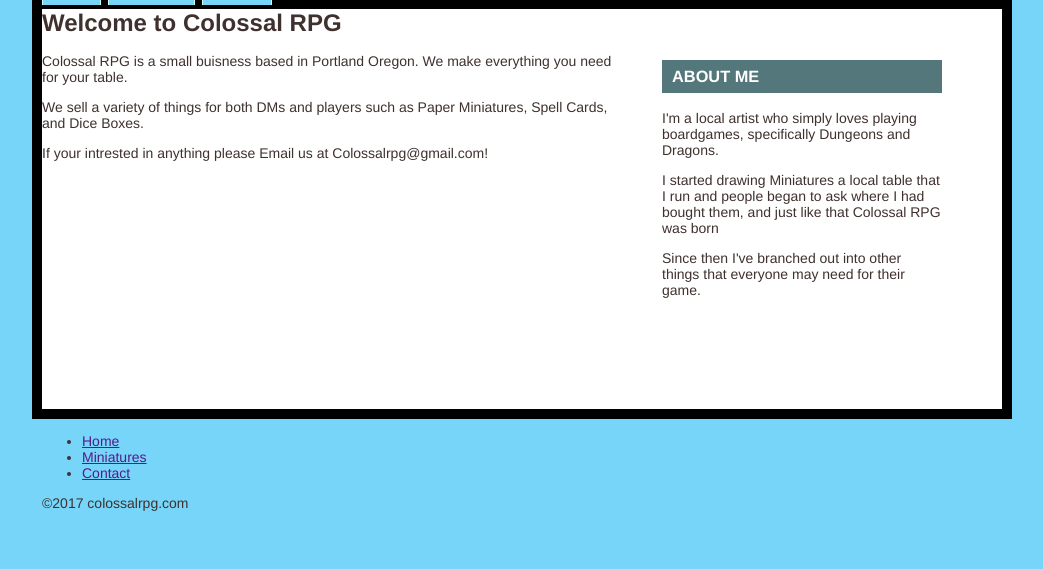
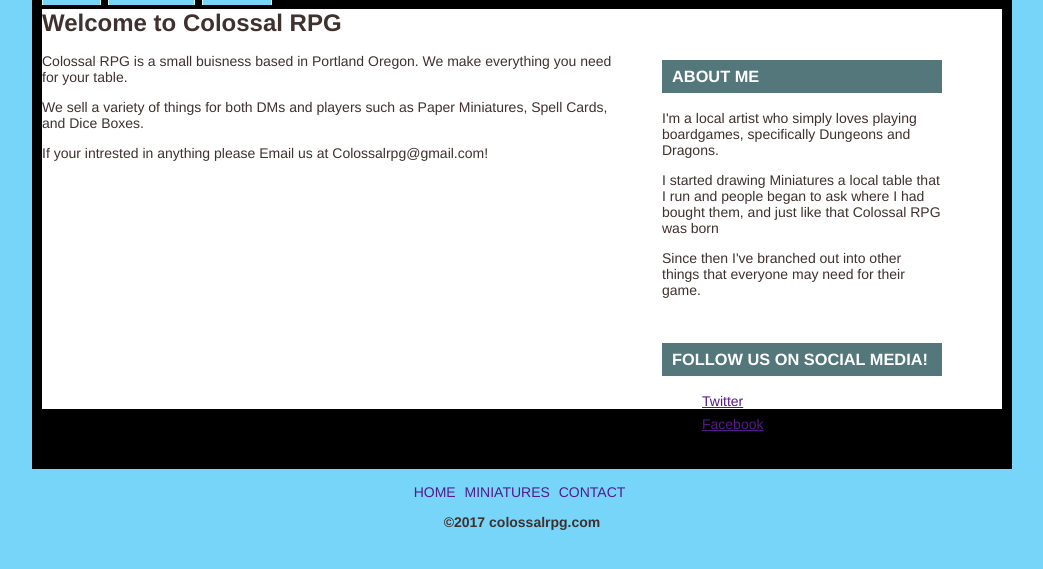
Before and after one commit to Joshkmalone18/Colossal_RPG_Website, a PHP site: page / in a window 1280 px wide. Shown: the part 175-744 px from the top of the page, without its empty margins (118-1161 px from the left). Run offline with PHP 8.4, Linux system fonts and the light colour scheme.

Commit message:
Update index.php

```diff
--- a/index.php
+++ b/index.php
@@ -16,7 +16,14 @@
   #sidebar { width: 280px; float: left; padding: 20px; }
   .sidebar-element { overflow: auto; margin-top: 15px; }
   #sidebar h3 { color: #fff; background: #53777a; padding: 7px 10px; text-transform: uppercase; font-size: 14px: }
-  #footer { width: 960px; margin: 0 auto; }
+  #sidebar ul { margin: 0; padding 0; list-style-type: none; }
+  #sidebar ul li { margin: 0 0 7px 0; }
+  #footer { width: 960px; margin: 0 auto; text-align: center; }
+  #footer ul {margin: 15px 0 0 0; padding: 0; list-styler-type: none; }
+  #footer ul li { display: inline; margin-right: 5px; }
+  #footer ul li a { text-transform: uppercase; text-decoration: none; }
+  #footer ul li a:hover { text-decoration: underline; }
+  #footer p { font-weight: bold; }
 </style>
 </head>
 <body>
@@ -49,6 +56,14 @@
   <p>I started drawing Miniatures a local table that I run and people began to ask where I had bought them, and just like that Colossal RPG was born</p>
   <p>Since then I've branched out into other things that everyone may need for their game.
   </div><!--Sidebar-elemnet-->
+
+<div class="sidebar-element">
+<h3>Follow Us on Social Media!</h3>
+    <ul>
+    <li><a href="">Twitter</a></li>
+    <li><a href="">Facebook</a></li>
+  </ul>
+  </div><!--sidebar-element-->
 </div><!--sidebar-->
 
 </div><!--content-->
```
